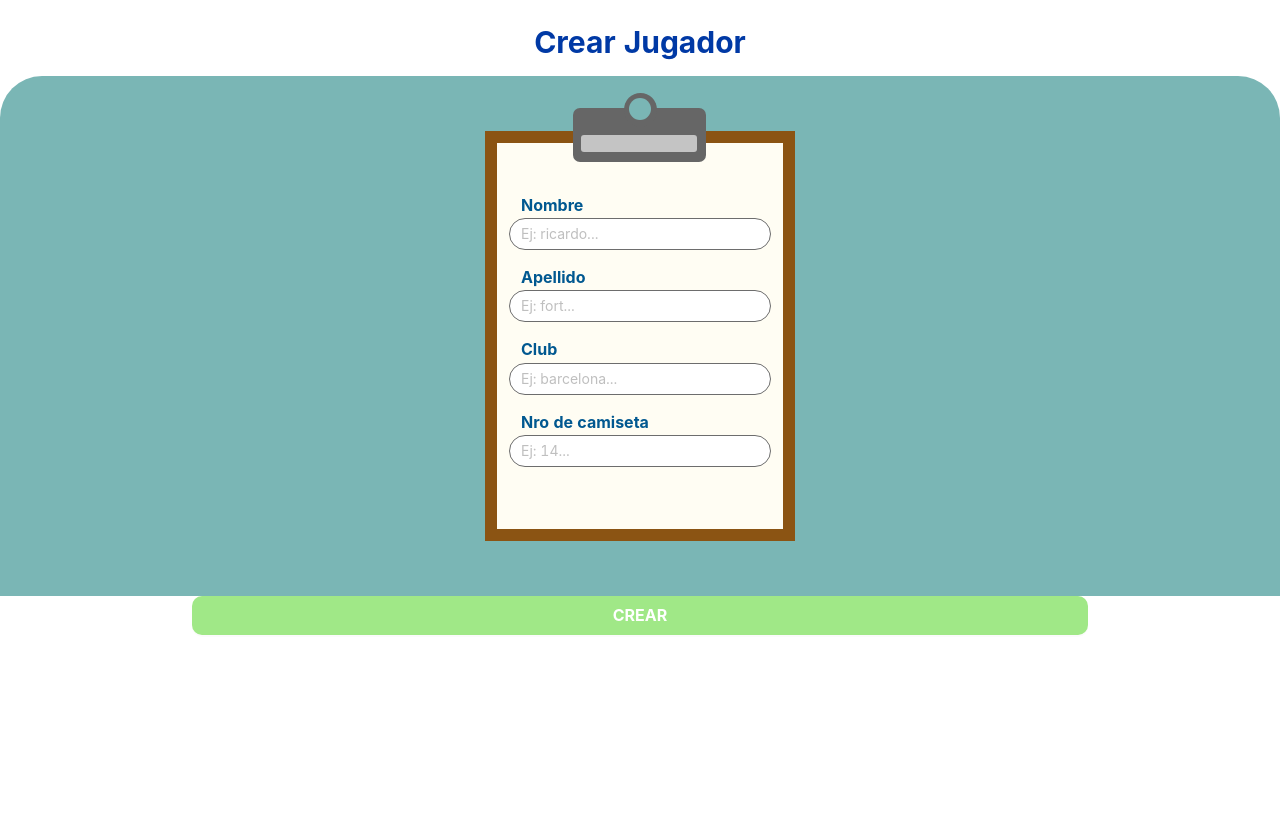
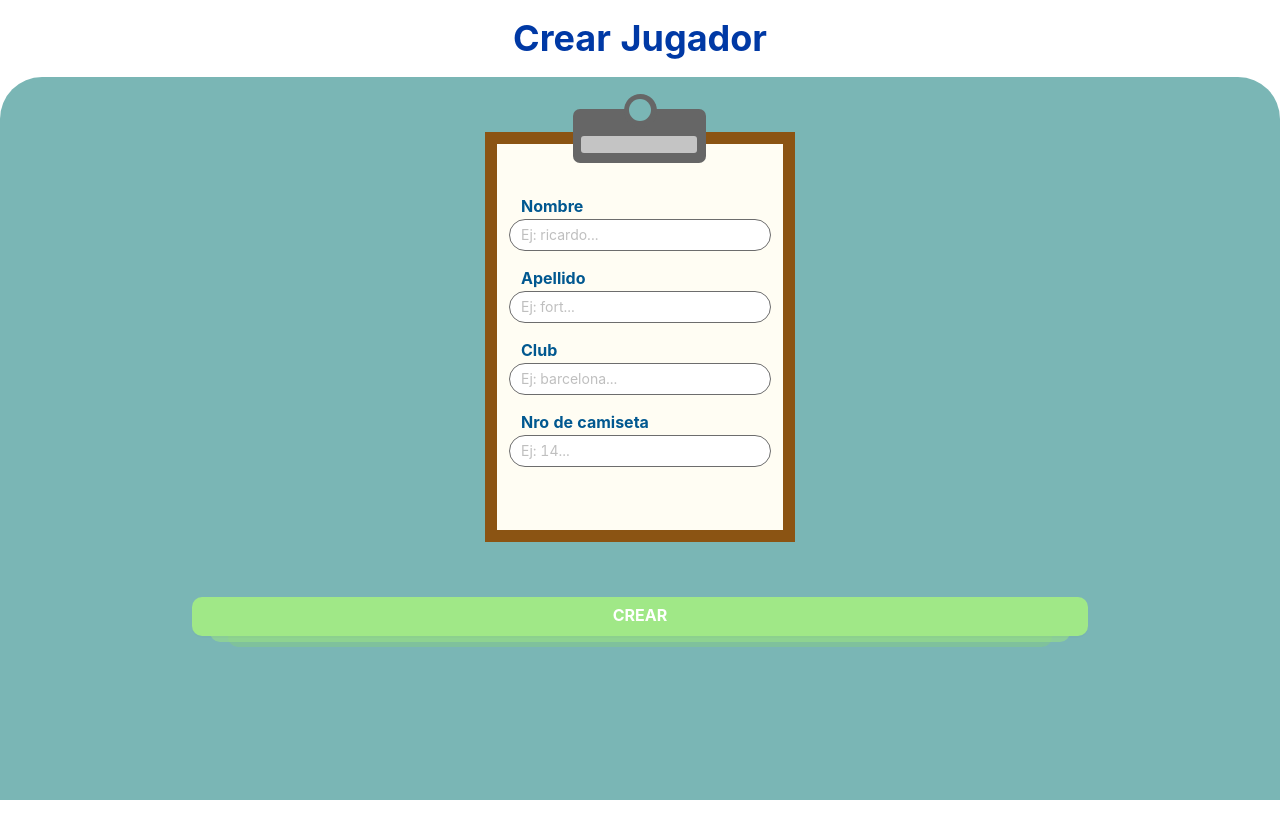
Before and after one commit to UrielQuevedo/tantos, a Next.js app: page /crear-usuario in a window 1280 px wide. Built offline with nearby package versions, Linux system fonts and the light colour scheme.

Commit message:
chore: create player mockup finished

```diff
--- a/components/atoms/custom-button/CustomButton.jsx
+++ b/components/atoms/custom-button/CustomButton.jsx
@@ -2,13 +2,13 @@ import Styles from "./_style.module.scss";
 import classNames from "classnames";
 import { Button } from "antd";
 
-const { container, button, shadow1, shadow2 } = Styles;
+const { container, containerShadow, button, shadow1, shadow2 } = Styles;
 
 const CustomButton = ({ text, theme }) => {
   return (
-    <div className={container}>
-      {/*<div className={classNames(shadow2, Styles[`shadow2-${theme}`])} />*/}
-      {/*<div className={classNames(shadow1, Styles[`shadow1-${theme}`])} />*/}
+    <div className={classNames(container, containerShadow)}>
+      <div className={classNames(shadow2, Styles[`shadow2-${theme}`])} />
+      <div className={classNames(shadow1, Styles[`shadow1-${theme}`])} />
       <Button className={classNames(button, Styles[theme])}>
         <span>{text}</span>
       </Button>
--- a/components/atoms/custom-button/_style.module.scss
+++ b/components/atoms/custom-button/_style.module.scss
@@ -2,16 +2,19 @@
 
 .container {
   display: flex;
-  position: relative;
   justify-content: center;
   align-items: center;
   flex-direction: column;
   width: 70%;
 }
 
+.containerShadow {
+  position: relative;
+}
+
 .confirm {
-background: $confirm !important;
-  color: #FFFFFF !important;
+  background: $confirm;
+  color: #FFFFFF;
 }
 
 .shadow1-confirm {
@@ -23,13 +26,10 @@ background: $confirm !important;
 }
 
 .button {
-  border-radius: 10px !important;
-  height: 39px !important;
-  text-align: center;
+  border-radius: 10px;
+  height: 39px;
   width: 100%;
-  position: absolute;
-  top: 0;
-  border: 0 !important;
+  border: 0;
 
   span {
     font-size: 16px;
--- a/pages/_app.js
+++ b/pages/_app.js
@@ -11,6 +11,10 @@ function MyApp({ Component, pageProps }) {
           name="description"
           content="Guardar estadisticas de un jugador de basquet"
         />
+        <meta
+          name="viewport"
+          content="width=device-width, initial-scale=1, maximum-scale=1"
+        />
         <link rel="manifest" href="/manifest.json" />
         <link rel="icon" href="/favicon.ico" />
       </Head>
--- a/pages/crear-usuario/index.js
+++ b/pages/crear-usuario/index.js
@@ -1,5 +1,5 @@
-import { Input } from "antd";
 import CustomButton from "../../components/atoms/custom-button/CustomButton";
+import { Button, Input } from "antd";
 
 const CrearUsuario = () => {
   return (
--- a/styles/globals.css
+++ b/styles/globals.css
@@ -24,10 +24,16 @@ body {
 .title {
   text-align:center;
   color: #0039A5;
-  font-size: 30px;
+  font-size: 36px;
   font-weight: bold;
-  margin: 19px 0 10px 0;
-  width: 100%;
+  margin: 10px 0 10px 0;
+}
+
+#__next {
+  height: 100vh;
+
+  display: flex;
+  flex-direction: column;
 }
 
 .center {
```
